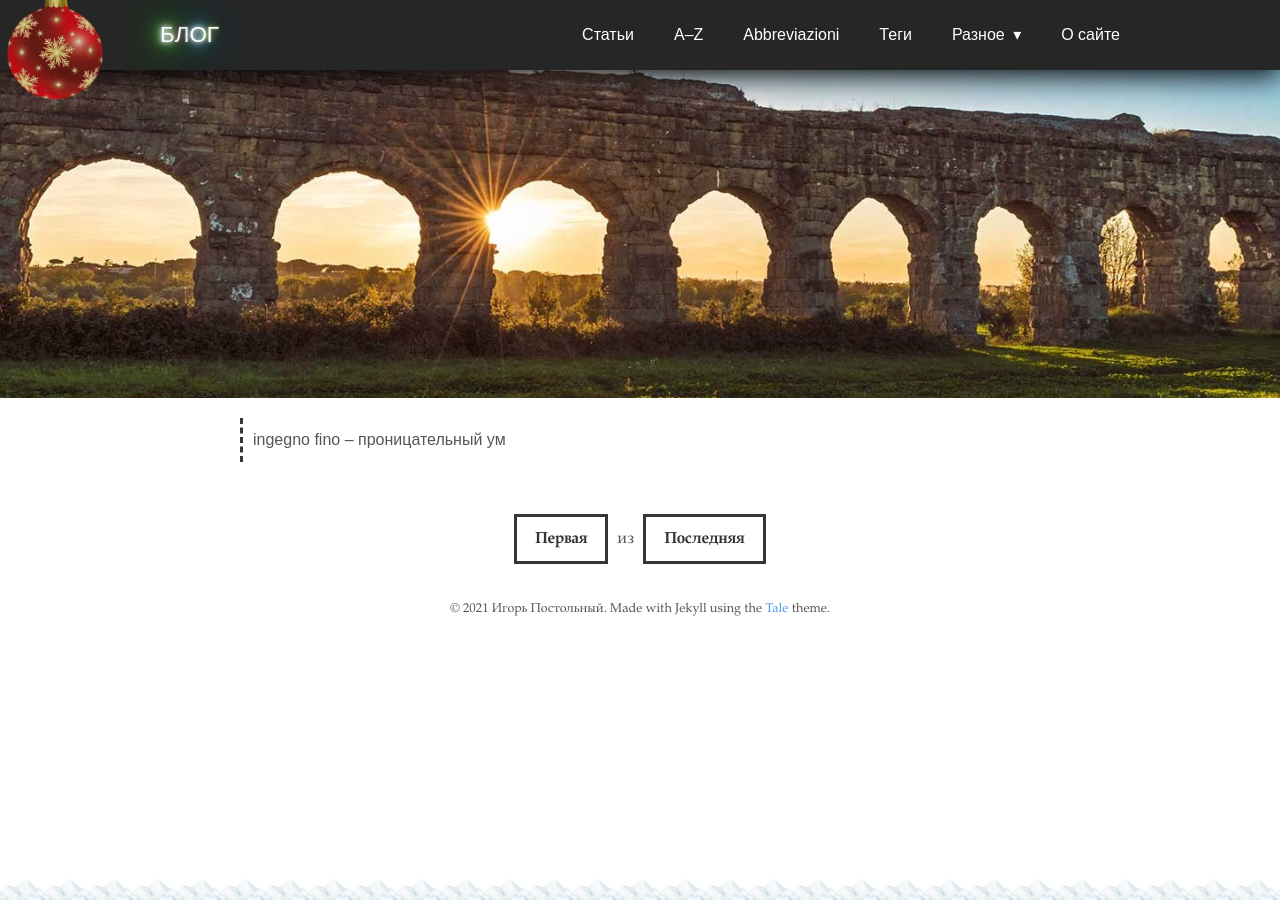
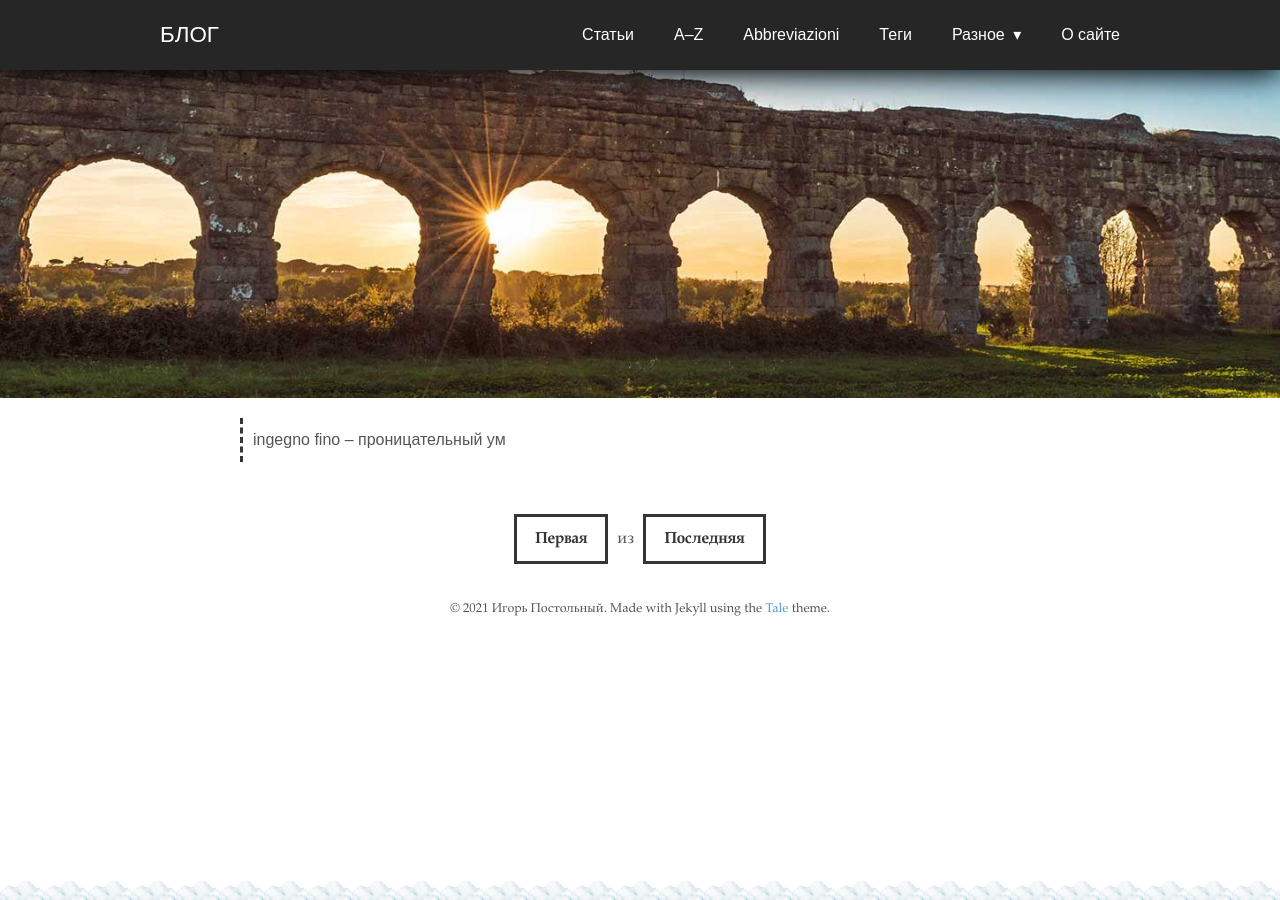
Before and after one commit to postolny/postolny.github.io, a Jekyll site: the page built from README.md, in a window 1280 px wide. Built offline with Jekyll 4.4.1, drawn with Linux system fonts in a browser that asks for light colours; nearby versions of some CDN libraries; our own code applies the rules of GitHub Pages for plain Markdown files.

Commit message:
Add files via upload

```diff
--- a/_sass/tale/_base.scss
+++ b/_sass/tale/_base.scss
@@ -60,6 +60,18 @@ img {
   display: block;
   margin: 0 0 1rem;
   max-width: 100%;
+}
+
+audio {
+	&:active {
+		outline: none;
+	}
+	&:focus {
+		outline: none;
+	}
+	&::-moz-focus-inner {
+		border: 0;
+	}
 }
 
 table {
@@ -154,6 +166,12 @@ input#search {
   }
 }
 
+.audio-wrapper {
+  display: flex;
+  flex-direction: column;
+  align-items: center;
+}
+
 @-webkit-keyframes "albero" {
   0% {
     transform: scale3d(1,1,1);
@@ -239,122 +257,7 @@ input#search {
 }
 
 #locuzioni {
-  padding: 10px;
-  margin: 20px 0;
-  border-left: 0.2rem dashed #353535;
+	padding: 10px;
+	margin: 20px 0;
+	border-left: 0.2rem dashed #353535;
 }
-
-.brand a span:nth-child(1) {
-    animation: lumicino-1 1s infinite;
-}
-
-.brand a span:nth-child(2) {
-    animation: lumicino-2 1s infinite;
-}
-
-.brand a span:nth-child(3) {
-    animation: lumicino-3 1s infinite;
-}
-
-.brand a span:nth-child(4) {
-    animation: lumicino-4 1s infinite;
-}
-
-@keyframes lumicino-1 {
-
-    0%,
-    100% {
-
-        text-shadow: 0 0 5px #fff, 0 0 10px #fff, 0 0 15px #fff, 0 0 20px #49ff18, 0 0 30px #49FF18, 0 0 40px #49FF18, 0 0 55px #49FF18, 0 0 75px #49ff18;
-    }
-
-    50% {
-        text-shadow: none;
-    }
-}
-
-@keyframes lumicino-2 {
-
-    0%,
-    100% {
-        text-shadow: none;
-    }
-
-    50% {
-
-        text-shadow: 0 0 5px #fff, 0 0 10px #fff, 0 0 15px #fff, 0 0 20px #ed1111, 0 0 30px #ed1111, 0 0 40px #ed1111, 0 0 55px #ed1111, 0 0 75px #ed1111;
-    }
-}
-
-@keyframes lumicino-3 {
-
-    0%,
-    100% {
-        text-shadow: 0 0 5px #fff, 0 0 10px #fff, 0 0 15px #fff, 0 0 20px #11b2ed, 0 0 30px #11b2ed, 0 0 40px #11b2ed, 0 0 55px #11b2ed, 0 0 75px #11b2ed;
-    }
-
-    50% {
-        text-shadow: none;
-    }
-}
-
-@keyframes lumicino-4 {
-
-    0%,
-    100% {
-        text-shadow: none;
-    }
-
-    50% {
-        text-shadow: 0 0 5px #fff, 0 0 10px #fff, 0 0 15px #fff, 0 0 20px #c5ed11, 0 0 30px #c5ed11, 0 0 40px #c5ed11, 0 0 55px #c5ed11, 0 0 75px #c5ed11;
-    }
-}
-
-#palla {
-  position: fixed;
-  top: -2px;
-  left: 5px;
-  background-image: url(../assets/palla_rossa.png);
-  width: 100px;
-  height: 104px;
-  z-index: 4;
-  opacity: 0.8;
-  transition: opacity 0.5s ease-in-out;
-  transform-origin: top;
-  animation: palla 10s ease-in-out 0s 1;
-    &:hover {
-	opacity: 1;
-    }
-}
-@media screen and (max-width: 1200px) {
-	.brand {
-		padding-left: 105px!important;
-	}
-}
-@media screen and (max-width: 799px) {
-	#palla {
-		z-index: 2;
-	}
-}
-@media screen and (max-width: 768px) {
-	#palla {
-		left: -30px;
-	}
-	.brand {
-	    padding-left: 20px!important;
-	}
-}
-@keyframes palla{
-    0% { transform: rotate(0); }
-    5% { transform: rotate(12deg); }
-    10% { transform: rotate(-10deg); }
-    15% { transform: rotate(9deg); }
-    20% { transform: rotate(-8deg); }
-    25% { transform: rotate(7deg); }
-    30% { transform: rotate(-6deg); }
-    35% { transform: rotate(5deg); }
-    40% { transform: rotate(-4deg); }
-    45% { transform: rotate(3deg); }
-    50% { transform: rotate(0); }
-    100% { transform: rotate(0); }
-}
```
